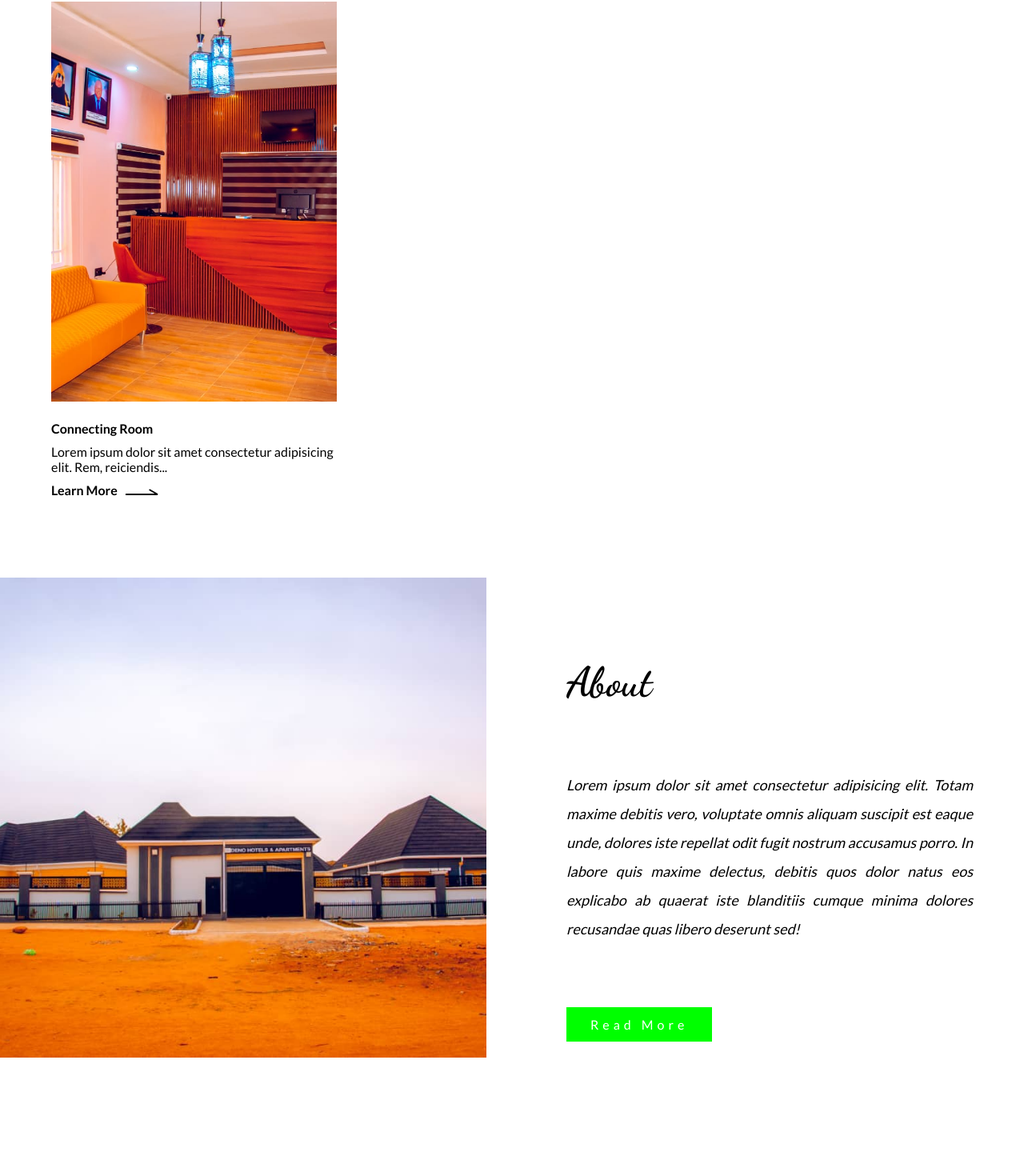
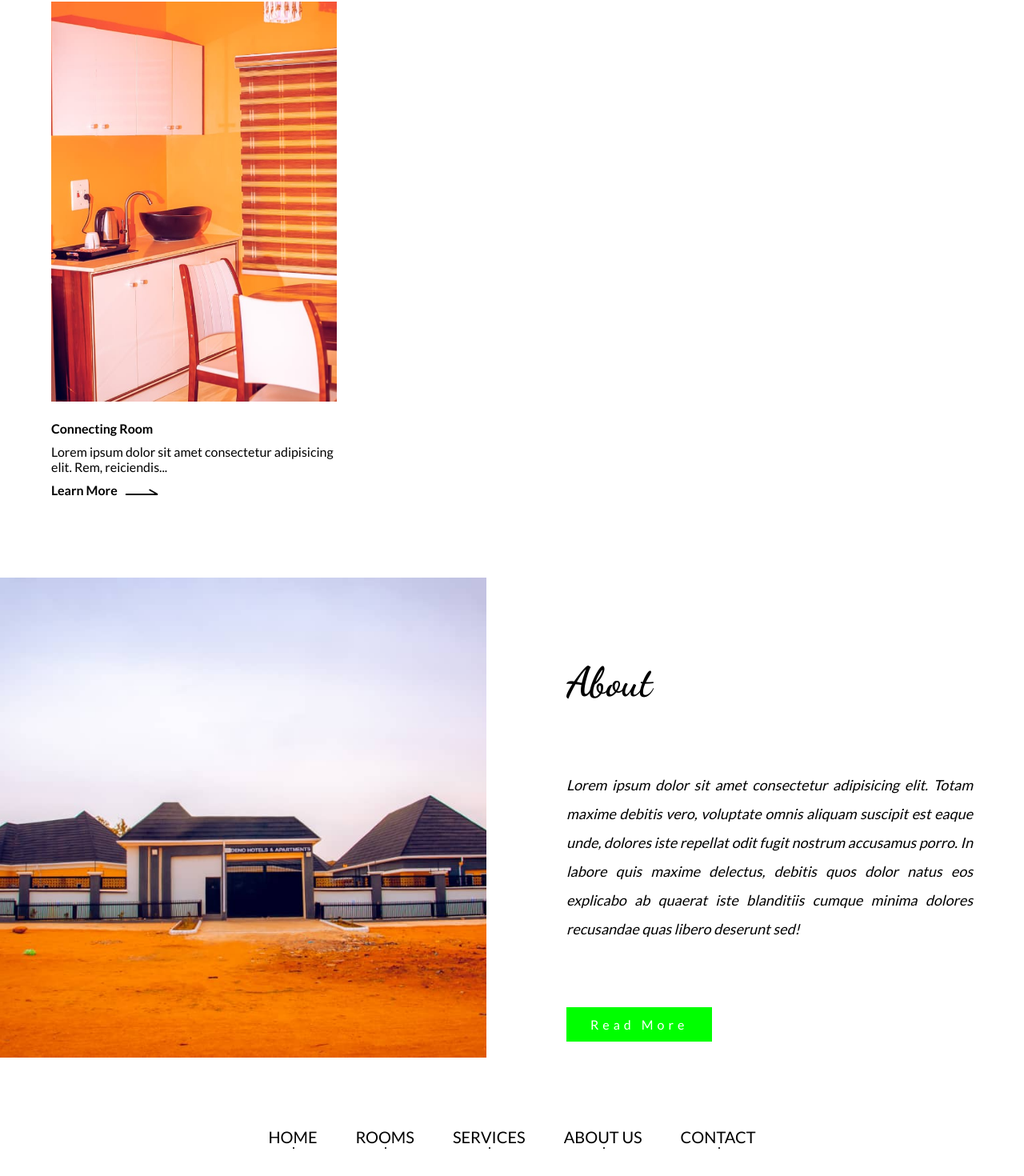
Before and after one commit to highfee/hotel-landing, a Next.js app: page / in a window 1280 px wide. Shown: the part 1738-3208 px from the top of the page at 80% size. Built offline with nearby package versions, Linux system fonts and the light colour scheme.

Commit message:
added footer section

```diff
--- a/app/components/about/about.module.css
+++ b/app/components/about/about.module.css
@@ -8,6 +8,7 @@
 .container img {
   width: 100%;
   height: 100%;
+  max-height: 100% !important;
   object-fit: cover;
 }
 
@@ -34,10 +35,14 @@
   background: var(--main-button);
   color: var(--white);
 }
+.container a:hover {
+  scale: 1.0698;
+}
 
 @media (prefers-color-scheme: dark) {
   .container a {
     border: 1px solid white;
+    background: transparent;
   }
   /* .container a:hover {
     border: 0;
--- /dev/null
+++ b/app/components/footer/Footer.jsx
@@ -0,0 +1,30 @@
+import styles from "@/app/components/footer/footer.module.css";
+import Link from "next/link";
+
+const Footer = () => {
+  return (
+    <main className={styles.container}>
+      <section>
+        <div>
+          <div className={styles.item}>
+            <Link href="/">HOME</Link>
+          </div>
+          <div className={styles.item}>
+            <Link href="/">ROOMS</Link>
+          </div>
+          <div className={styles.item}>
+            <Link href="/">SERVICES</Link>
+          </div>
+          <div className={styles.item}>
+            <Link href="/">ABOUT US</Link>
+          </div>
+          <div className={styles.item}>
+            <Link href="/">CONTACT</Link>
+          </div>
+        </div>
+      </section>
+    </main>
+  );
+};
+
+export default Footer;
--- /dev/null
+++ b/app/components/footer/footer.module.css
@@ -0,0 +1,39 @@
+.container {
+  height: 200px;
+  background: var(--white);
+  padding-inline: calc(var(--main-spacing-inline) * 2);
+  display: grid;
+  place-items: center;
+}
+
+.container section > div:first-child {
+  display: flex;
+  gap: 3rem;
+  font-size: 20px;
+}
+.container section > div:first-child a {
+  position: relative;
+  display: inline-block;
+  padding-bottom: 3px;
+}
+
+.container section > div:first-child a::after {
+  position: absolute;
+  content: "";
+  padding: 1px;
+  background: #333;
+  left: 50%;
+  right: 50%;
+  bottom: 0;
+}
+
+.container section > div:first-child a:hover::after {
+  left: 0;
+  right: 0;
+  transition: all 300ms ease;
+}
+@media (prefers-color-scheme: dark) {
+  .container {
+    color: #333;
+  }
+}
--- a/app/components/rooms/Rooms.jsx
+++ b/app/components/rooms/Rooms.jsx
@@ -47,7 +47,7 @@ const Rooms = () => {
         </div>
         <div className={styles.card}>
           <div className={styles.card__image}>
-            <Image src="/images/1.jpg" width="400" height="500" />
+            <Image src="/images/2.jpg" width="400" height="500" />
             <Link href="" className={ds.className}>
               <div className={styles.overlay}>Show Room</div>
             </Link>
@@ -66,7 +66,7 @@ const Rooms = () => {
         </div>
         <div className={styles.card}>
           <div className={styles.card__image}>
-            <Image src="/images/1.jpg" width="400" height="500" />
+            <Image src="/images/3.jpg" width="400" height="500" />
             <Link href="" className={ds.className}>
               <div className={styles.overlay}>Show Room</div>
             </Link>
@@ -85,7 +85,7 @@ const Rooms = () => {
         </div>
         <div className={styles.card}>
           <div className={styles.card__image}>
-            <Image src="/images/1.jpg" width="400" height="500" />
+            <Image src="/images/4.jpg" width="400" height="500" />
             <Link href="" className={ds.className}>
               <div className={styles.overlay}>Show Room</div>
             </Link>
--- a/app/page.jsx
+++ b/app/page.jsx
@@ -4,6 +4,7 @@ import Hero from "./components/Hero/Hero";
 import "@/public/styles.css";
 import Rooms from "./components/rooms/Rooms";
 import About from "./components/about/About";
+import Footer from "./components/footer/Footer";
 
 export default function Home() {
   return (
@@ -12,7 +13,7 @@ export default function Home() {
       <Hero />
       <Rooms />
       <About />
-      <div style={{ height: "100vh" }}></div>
+      <Footer />
     </main>
   );
 }
```
